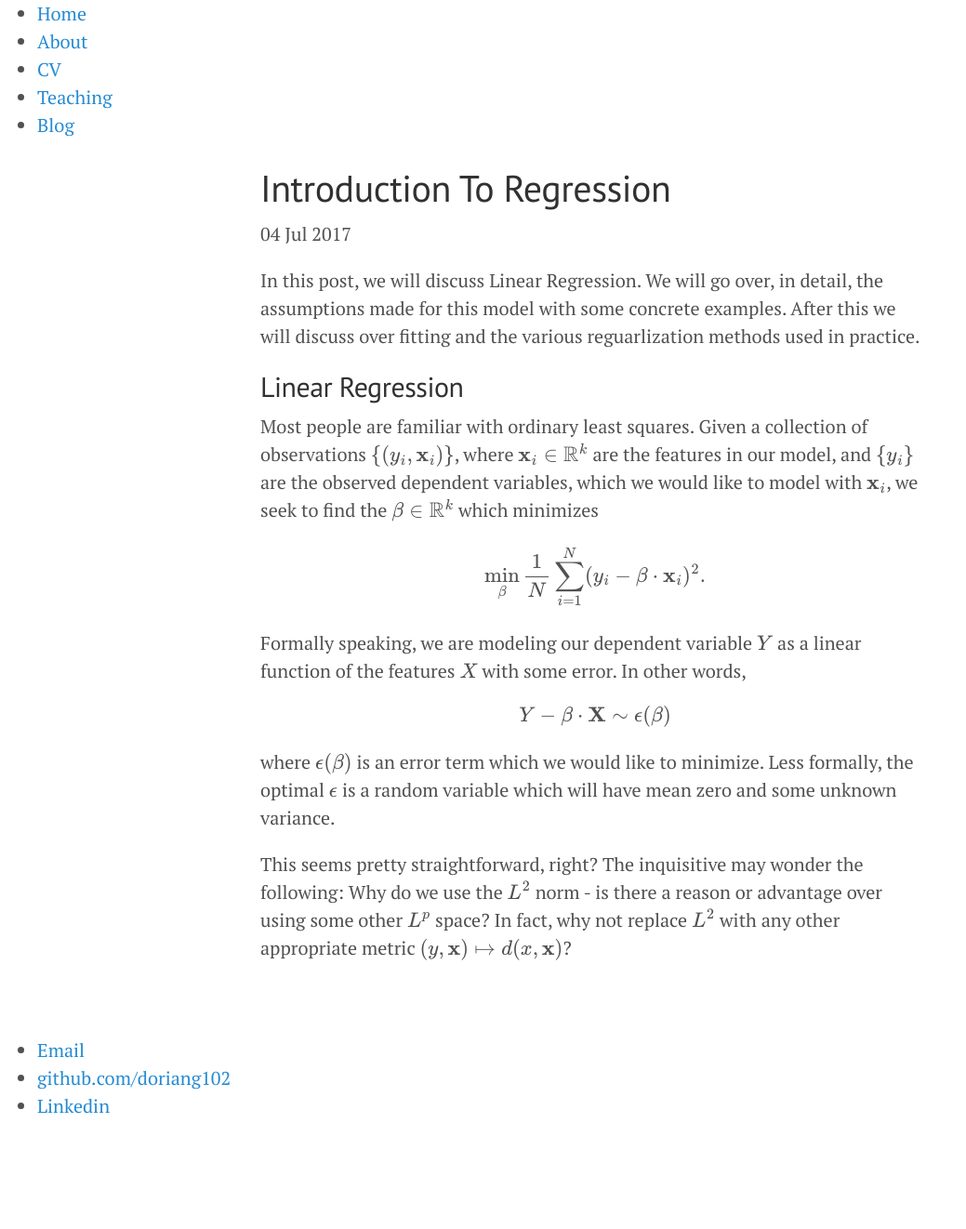
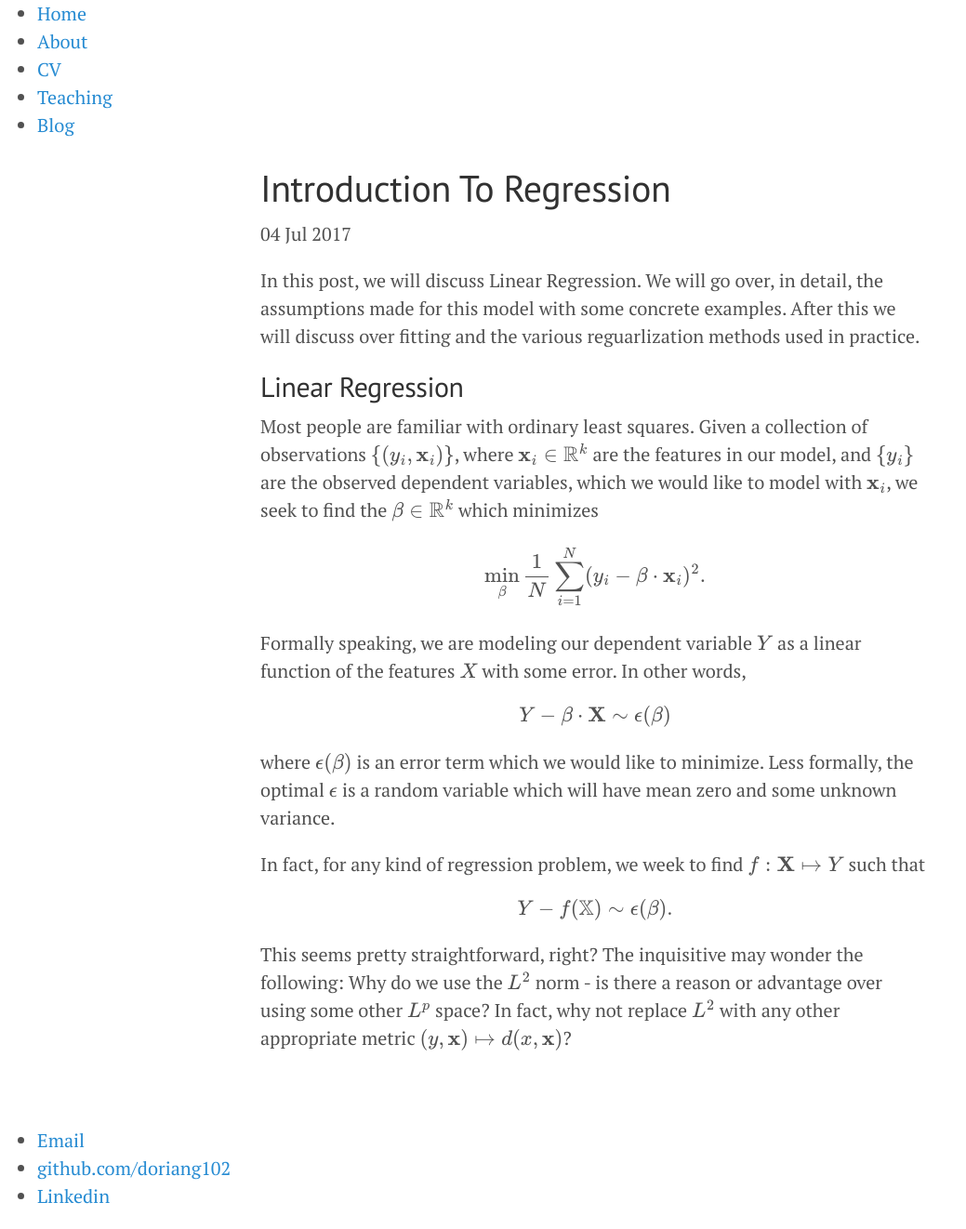
Before and after one commit to doriang102/doriang102.github.io, a Jekyll site: the page built from _posts/2017-07-04-Introduction-To-Regression.md, in a window 1280 px wide. Shown: the whole page at 93% size, without its empty margins (0-1039 px from the left). Built offline with Jekyll 4.4.1, drawn with Linux system fonts in a browser that asks for light colours; our own code applies the rules of GitHub Pages for plain Markdown files; formulas are drawn with MathJax 3; before the commit the page ends 1225 px from its top, so only the background shows below that.

Commit message:
Update 2017-07-04-Introduction-To-Regression.md

```diff
--- a/_posts/2017-07-04-Introduction-To-Regression.md
+++ b/_posts/2017-07-04-Introduction-To-Regression.md
@@ -13,5 +13,9 @@ $$ Y - \beta \cdot \mathbf X \sim \epsilon(\beta)$$
 
 where $$\epsilon(\beta)$$ is an error term which we would like to minimize. Less formally, the optimal $$\epsilon$$ is a random variable which will have mean zero and some unknown variance.
 
+In fact, for any kind of regression problem, we week to find $$f: \mathbf{X} \mapsto Y$$ such that
+
+$$ Y - f(\mathbb{X}) \sim \epsilon(\beta).$$
+
 
 This seems pretty straightforward, right? The inquisitive may wonder the following: Why do we use the $$L^2$$ norm - is there a reason or advantage over using some other $$L^p$$ space? In fact, why not replace $$L^2$$ with any other appropriate metric $$(y,\mathbf x) \mapsto d(x,\mathbf x)$$?
```
